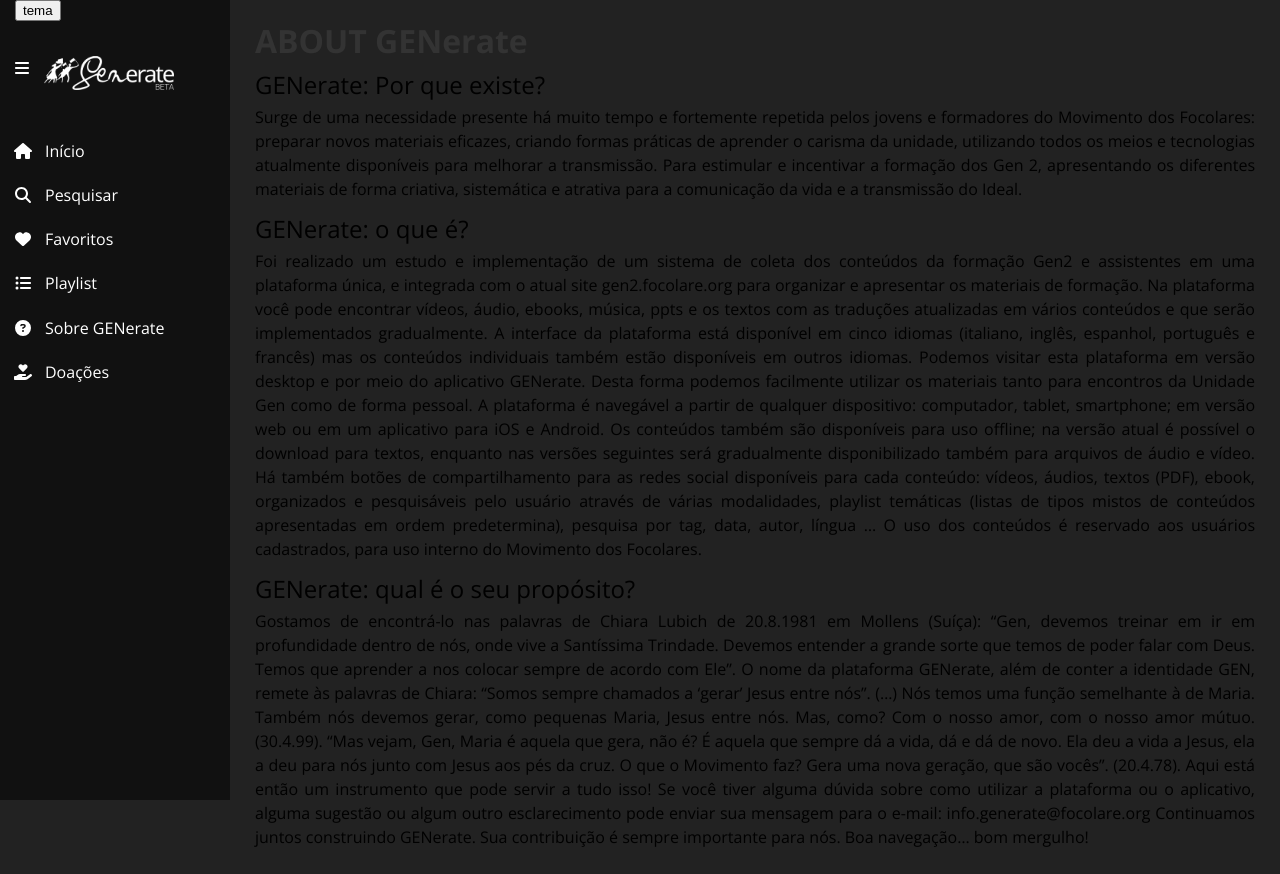
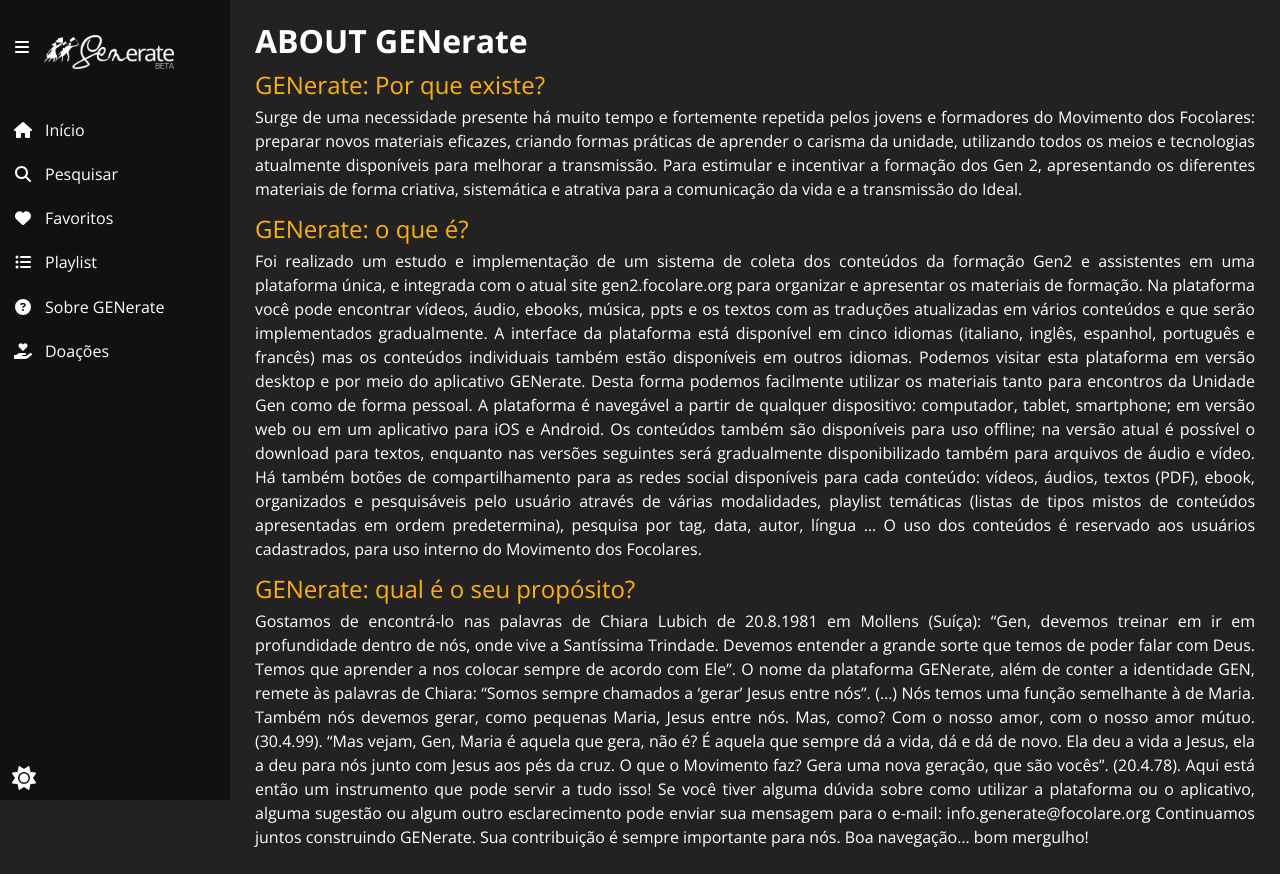
Before and after one commit to JeffersonRenato/new-generate, a React (Create React App) app: page /sobre in a window 1280 px wide. Built offline with nearby package versions, Linux system fonts and the light colour scheme.

Commit message:
theme button

```diff
--- a/src/Components/Card/card.style.ts
+++ b/src/Components/Card/card.style.ts
@@ -78,7 +78,7 @@ export const CardWrapper = styled.div<{ theme: string }>`
 
     .card-midia-icon {
       margin-right: 10px;
-      font-size: ${fontSize.cardMidiaIcon};
+      font-size: ${fontSize.cardMediaIcon};
       color: ${(props) => getColor(props.theme, "whiteLevel1")};
     }
 
--- a/src/Components/Carousel/carousel.style.ts
+++ b/src/Components/Carousel/carousel.style.ts
@@ -58,7 +58,7 @@ export const CarouselWrapper = styled.div<{ theme: string }>`
       .carousel-arrow {
         font-size: ${fontSize.carouselArrow};
         color: ${(props) => getColor(props.theme, "whiteLevel1")};
-        transition: 0.5s color, 0.5s opacity;
+        transition: 0.5s;
       }
 
       &:hover {
--- a/src/Components/Menu/menu.controller.tsx
+++ b/src/Components/Menu/menu.controller.tsx
@@ -1,6 +1,6 @@
 import { FC, useState } from "react";
+import { useTheme } from "../../Contexts/States/theme";
 import View from "./menu.view";
-import { useTheme } from "../../Contexts/States/theme";
 
 const Menu: FC = () => {
   const [isCollapsed, setIsCollapsed] = useState(false);
--- a/src/Components/Menu/menu.style.ts
+++ b/src/Components/Menu/menu.style.ts
@@ -1,10 +1,12 @@
 import styled from "styled-components";
-import { getColor } from "../../Constants";
+import { fontSize, getColor } from "../../Constants";
 
 export const MenuWrapper = styled.div<{ theme: string }>`
   display: flex;
 
   .menu {
+    display: flex;
+    flex-direction: column;
     width: 200px;
     height: 100%;
     padding: 0 15px;
@@ -36,7 +38,7 @@ export const MenuWrapper = styled.div<{ theme: string }>`
       padding-top: 25px;
       padding-bottom: 15px;
       user-select: none;
-      transition: 0.3s opacity, 0.5s visibility;
+      transition: 0.5s;
     }
 
     .menu-navigation {
@@ -70,7 +72,7 @@ export const MenuWrapper = styled.div<{ theme: string }>`
 
     .menu-links-icons {
       color: ${(props) => getColor(props.theme, "whiteLevel1")};
-      transition: 0.5s color;
+      transition: 0.5s;
     }
 
     .menu-links {
@@ -81,7 +83,21 @@ export const MenuWrapper = styled.div<{ theme: string }>`
       white-space: nowrap;
       overflow: hidden;
       text-overflow: ellipsis;
-      transition: 0.5s color, 0.3s opacity, 0.5s visibility;
+      transition: 0.5s;
+    }
+
+    .menu-theme-toogle-wrapper {
+      width: 18px;
+      display: flex;
+      flex: 1;
+      align-items: end;
+      justify-content: center;
+
+      .menu-theme-toogle {
+        font-size: ${fontSize.menuThemeToogle};
+        color: ${(props) => getColor(props.theme, "whiteLevel1")};
+        padding-bottom: 10px;
+      }
     }
   }
 
--- a/src/Components/Menu/menu.view.tsx
+++ b/src/Components/Menu/menu.view.tsx
@@ -9,7 +9,9 @@ import {
   faHeart,
   faHome,
   faListUl,
+  faMoon,
   faSearch,
+  faSun,
 } from "@fortawesome/free-solid-svg-icons";
 
 interface IMenuView {
@@ -22,14 +24,13 @@ interface IMenuView {
 const View: FC<IMenuView> = ({ onClickCollapsed, isCollapsed, onClick, theme }) => (
   <MenuWrapper theme={theme}>
     <div className={`menu ${isCollapsed ? "menu-collapsed" : ""}`}>
-    <button onClick={onClick}>tema</button>
       <header className="menu-header">
         <div className="menu-header-icon">
           <FontAwesomeIcon icon={faBars} onClick={onClickCollapsed} className="menu-hamburguer-icon" />
         </div>
         <img
           className={`menu-logo-image ${isCollapsed ? "menu-logo-image-collapsed" : ""}`}
-          src="/image/logo-dark.png"
+          src={theme === "dark" ? "/image/logo-dark.png" : "/image/logo-light.png"}
           alt="Logo do GENerate"
         />
       </header>
@@ -103,6 +104,9 @@ const View: FC<IMenuView> = ({ onClickCollapsed, isCollapsed, onClick, theme })
           </Link>
         </ul>
       </nav>
+      <div className="menu-theme-toogle-wrapper">
+        <FontAwesomeIcon icon={theme === "dark" ? faSun : faMoon} onClick={onClick} className="menu-theme-toogle" />
+      </div>
     </div>
     <div className={`content ${isCollapsed ? "content-collapsed" : ""}`}>
       <Outlet />
--- a/src/Constants/fontSize.ts
+++ b/src/Constants/fontSize.ts
@@ -6,8 +6,9 @@ const fontSize = {
   subtitle: "24px",
   title: "32px",
   cardFavoriteIcon: "20px",
-  cardMidiaIcon: "16px",
+  cardMediaIcon: "16px",
   carouselArrow: "32px",
+  menuThemeToogle: "24px",
 };
 
 export default fontSize;
--- a/src/Constants/getColor.ts
+++ b/src/Constants/getColor.ts
@@ -2,14 +2,7 @@ import colorDark from "./colorDark";
 import colorLight from "./colorLight";
 import { IColors } from "./types";
 
-const getColor = (theme: string, color: IColors, alana?: boolean) => {
-
-  if(alana) {
-    console.log('ALANAAA')
-    console.log('theme', theme)
-    console.log('color', color)
-
-  }
+const getColor = (theme: string, color: IColors) => {
   return theme === "dark" ? colorDark[color] : colorLight[color];
 };
 
--- a/src/Pages/About/about.controller.tsx
+++ b/src/Pages/About/about.controller.tsx
@@ -1,11 +1,12 @@
 import { FC, useEffect, useMemo, useState } from "react";
-import ServiceAbout from './../../Services/about/about.service';
+import ServiceAbout from "./../../Services/about/about.service";
 import { IAboutResponse } from "../../Services";
 import View from "./about.view";
 import { useTheme } from "../../Contexts/States/theme";
 
 const About: FC = () => {
   const [about, setAbout] = useState<IAboutResponse[]>([]);
+  const [theme] = useTheme();
 
   const serviceAbout = useMemo(() => new ServiceAbout(), []);
 
@@ -15,16 +16,7 @@ const About: FC = () => {
     });
   };
 
-  const [theme] = useTheme()
-
   useEffect(getAbout, []);
-
-  useEffect(() => {
-    console.log('\n');
-    console.log('AUQIIIIIIIIII');
-    console.log(theme);
-
-  }, [theme])
 
   return <View about={about} theme={theme} />;
 };
--- a/src/Pages/About/about.style.ts
+++ b/src/Pages/About/about.style.ts
@@ -12,7 +12,7 @@ export const AboutWrapper = styled.div<{ theme: string }>`
     .about-title {
       font-size: ${fontSize.title};
       font-weight: ${fontWeight.bold};
-      color: ${(props) => getColor(props.theme, "whiteLevel1", true)};
+      color: ${(props) => getColor(props.theme, "whiteLevel1")};
     }
   }
   .about-paragraph-wrapper {
@@ -22,11 +22,11 @@ export const AboutWrapper = styled.div<{ theme: string }>`
 
     .about-subtitle {
       font-size: ${fontSize.subtitle};
-      /* color: ${(props) => getColor(props.theme, "orangeLevel1")}; */
+      color: ${(props) => getColor(props.theme, "orangeLevel1")};
     }
 
     .about-text {
-      /* color: ${(props) => getColor(props.theme, "whiteLevel1")}; */
+      color: ${(props) => getColor(props.theme, "whiteLevel1")};
       line-height: 1.5em;
       text-align: justify;
     }
--- a/src/Pages/About/about.view.tsx
+++ b/src/Pages/About/about.view.tsx
@@ -7,24 +7,24 @@ interface IProps {
   theme: string;
 }
 
-const View: FC<IProps> = (props, theme) => (
+const View: FC<IProps> = ({about, theme}) => (
   <AboutWrapper theme={theme}>
-    {props.about.map((about) => (
+    {about.map((item) => (
       <>
         <div className="about-title-wrapper">
-          <h1 className="about-title">{about.title}</h1>
+          <h1 className="about-title">{item.title}</h1>
         </div>
         <div className="about-paragraph-wrapper">
-          <h2 className="about-subtitle">{about.paragraphs[0].subtitle}</h2>
-          <p className="about-text">{about.paragraphs[0].text}</p>
+          <h2 className="about-subtitle">{item.paragraphs[0].subtitle}</h2>
+          <p className="about-text">{item.paragraphs[0].text}</p>
         </div>
         <div className="about-paragraph-wrapper">
-          <h2 className="about-subtitle">{about.paragraphs[1].subtitle}</h2>
-          <p className="about-text">{about.paragraphs[1].text}</p>
+          <h2 className="about-subtitle">{item.paragraphs[1].subtitle}</h2>
+          <p className="about-text">{item.paragraphs[1].text}</p>
         </div>
         <div className="about-paragraph-wrapper">
-          <h2 className="about-subtitle">{about.paragraphs[2].subtitle}</h2>
-          <p className="about-text">{about.paragraphs[2].text}</p>
+          <h2 className="about-subtitle">{item.paragraphs[2].subtitle}</h2>
+          <p className="about-text">{item.paragraphs[2].text}</p>
         </div>
       </>
     ))}
```
